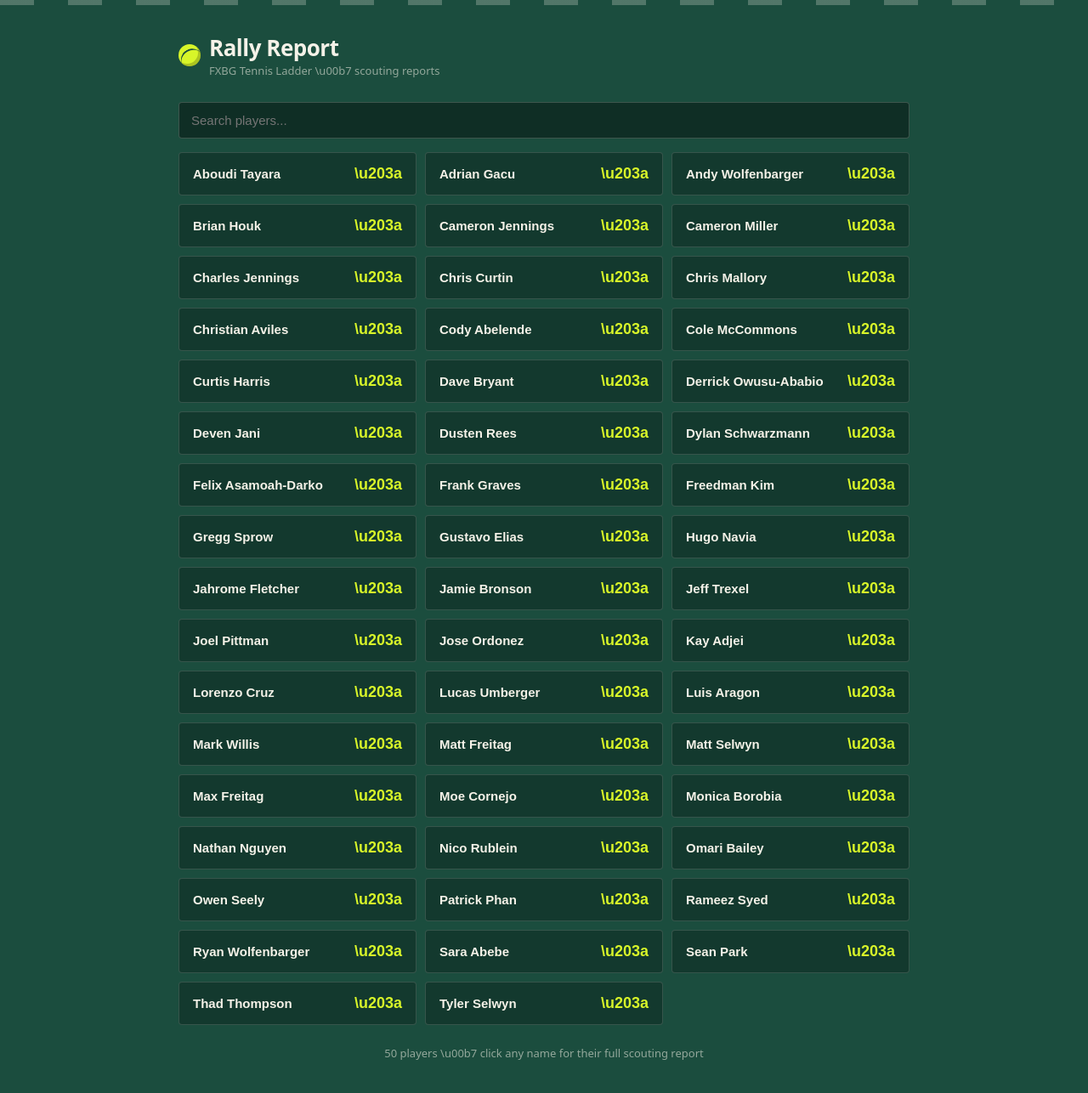
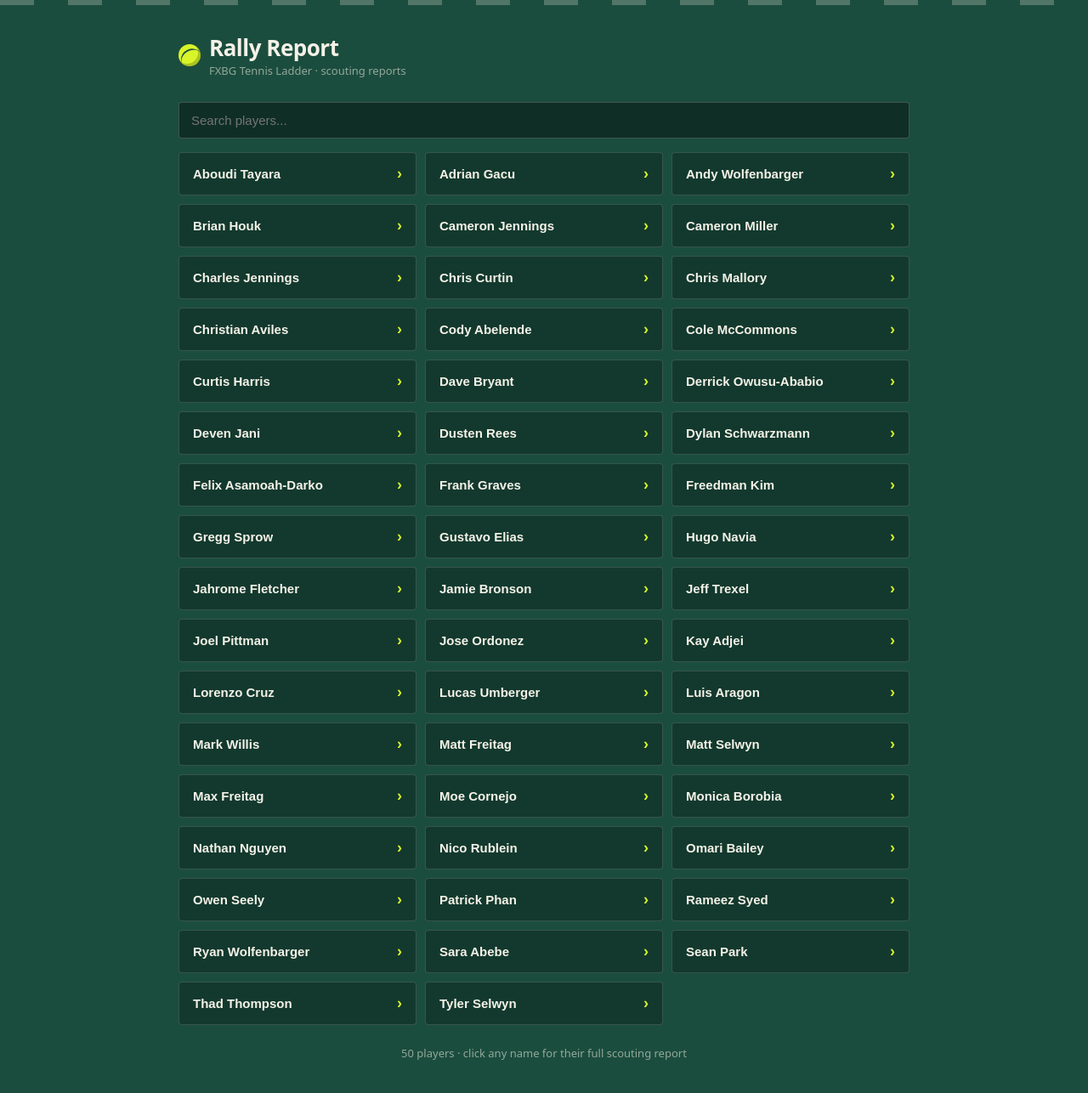
Before and after one commit to tselwyn/rally--report, a React (Vite) app: page / in a window 1280 px wide. Shown: the top 1286 px of the page at 85% size. Built offline with nearby package versions, Linux system fonts and the light colour scheme.

Commit message:
Update main.jsx

```diff
--- a/src/main.jsx
+++ b/src/main.jsx
@@ -226,15 +226,15 @@ function Scoreboard({ s, name }) {
     <div style={{ background: C.clay, border: `2px solid ${C.line}`, borderRadius: 4, padding: "28px 24px", textAlign: "center", position: "relative", overflow: "hidden" }}>
       <div style={{ position: "absolute", top: 0, left: "50%", width: 2, height: "100%", background: "rgba(245,242,232,0.12)" }} />
       <div style={{ fontSize: 12, letterSpacing: 4, color: C.mute, textTransform: "uppercase", fontFamily: "ui-monospace, monospace" }}>
-        {name ? `${name} \u2014 Career Record` : "Career Record"}
+        {name ? `${name} — Career Record` : "Career Record"}
       </div>
       <div style={{ display: "flex", justifyContent: "center", alignItems: "baseline", gap: 18, marginTop: 8 }}>
         <span style={{ fontFamily: "ui-monospace, monospace", fontSize: "clamp(52px, 12vw, 88px)", fontWeight: 700, color: C.ball, lineHeight: 1 }}>{s.wins}</span>
-        <span style={{ fontSize: 28, color: C.mute }}>\u2013</span>
+        <span style={{ fontSize: 28, color: C.mute }}>–</span>
         <span style={{ fontFamily: "ui-monospace, monospace", fontSize: "clamp(52px, 12vw, 88px)", fontWeight: 700, color: C.line, lineHeight: 1 }}>{s.losses}</span>
       </div>
       <div style={{ marginTop: 10, fontSize: 14, color: C.mute, fontFamily: "ui-monospace, monospace" }}>
-        {s.winPct.toFixed(1)}% \u00b7 {s.total} matches \u00b7 {s.oppCount} opponents \u00b7 {fmtD(s.firstDate)} \u2192 {fmtD(s.lastDate)}
+        {s.winPct.toFixed(1)}% · {s.total} matches · {s.oppCount} opponents · {fmtD(s.firstDate)} → {fmtD(s.lastDate)}
       </div>
     </div>
   );
@@ -316,7 +316,7 @@ function Insights({ s }) {
   const rival = [...h2hArr].sort((a, b) => b.total - a.total)[0];
   if (rival && rival.total >= 4)
     items.push(
-      `Biggest rivalry: ${rival.opp} \u2014 ${rival.total} matches, ${rival.w}-${rival.l}. ${
+      `Biggest rivalry: ${rival.opp} — ${rival.total} matches, ${rival.w}-${rival.l}. ${
         Math.abs(rival.w - rival.l) <= 2
           ? "Dead even. This one's personal."
           : rival.w > rival.l
@@ -341,7 +341,7 @@ function Insights({ s }) {
   if (s.recent.total >= 8) {
     const rp = pct(s.recent.w, s.recent.l);
     items.push(
-      `Last 12 months: ${s.recent.w}-${s.recent.l} (${rp}%) \u2014 ${
+      `Last 12 months: ${s.recent.w}-${s.recent.l} (${rp}%) — ${
         rp > s.winPct + 3
           ? "trending up, playing their best tennis right now."
           : rp < s.winPct - 3
@@ -356,7 +356,7 @@ function Insights({ s }) {
       <Label>Scouting notes</Label>
       {items.map((t, i) => (
         <div key={i} style={{ display: "flex", gap: 10, padding: "8px 0", fontSize: 14, lineHeight: 1.5, color: C.line, borderBottom: i < items.length - 1 ? "1px solid rgba(245,242,232,0.08)" : "none" }}>
-          <span style={{ color: C.ball, flexShrink: 0 }}>\u203a</span>
+          <span style={{ color: C.ball, flexShrink: 0 }}>›</span>
           <span>{t}</span>
         </div>
       ))}
@@ -456,7 +456,7 @@ function App() {
           <Logo />
           <div>
             <h1 style={{ fontSize: 26, fontWeight: 800, letterSpacing: -0.5, margin: 0 }}>Rally Report</h1>
-            <div style={{ color: C.mute, fontSize: 13 }}>FXBG Tennis Ladder \u00b7 scouting reports</div>
+            <div style={{ color: C.mute, fontSize: 13 }}>FXBG Tennis Ladder · scouting reports</div>
           </div>
         </header>
 
@@ -478,7 +478,7 @@ function App() {
                   onMouseLeave={(e) => (e.currentTarget.style.borderColor = "rgba(245,242,232,0.15)")}
                 >
                   {p.name}
-                  <span style={{ color: C.ball, fontSize: 18 }}>\u203a</span>
+                  <span style={{ color: C.ball, fontSize: 18 }}>›</span>
                 </button>
               ))}
             </div>
@@ -486,7 +486,7 @@ function App() {
               <div style={{ color: C.mute, textAlign: "center", padding: 40 }}>No players match "{search}".</div>
             )}
             <div style={{ marginTop: 24, color: C.mute, fontSize: 13, textAlign: "center" }}>
-              {ROSTER.length} players \u00b7 click any name for their full scouting report
+              {ROSTER.length} players · click any name for their full scouting report
             </div>
           </>
         )}
@@ -497,7 +497,7 @@ function App() {
               onClick={goHome}
               style={{ background: "none", border: `1px solid ${C.mute}`, color: C.line, borderRadius: 4, padding: "8px 16px", fontSize: 14, cursor: "pointer", marginBottom: 20 }}
             >
-              \u2039 All players
+              ‹ All players
             </button>
 
             {loading && (
```
